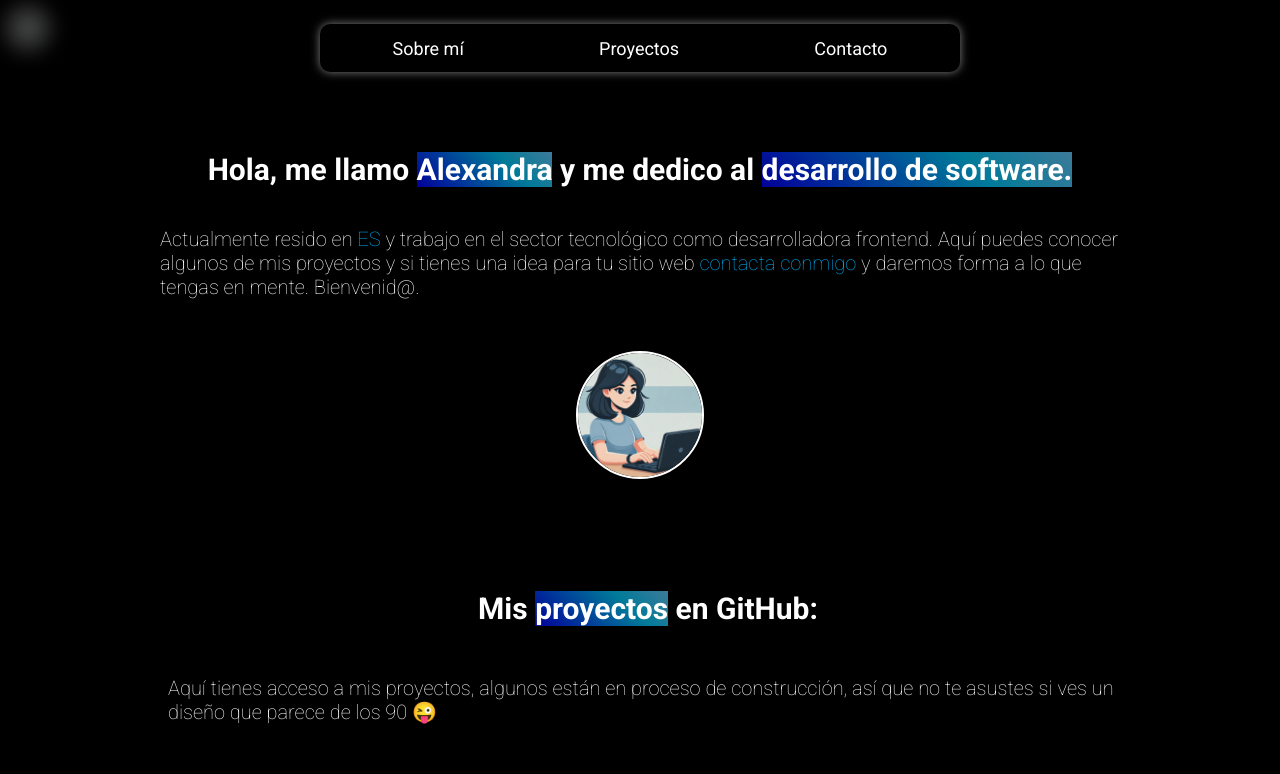
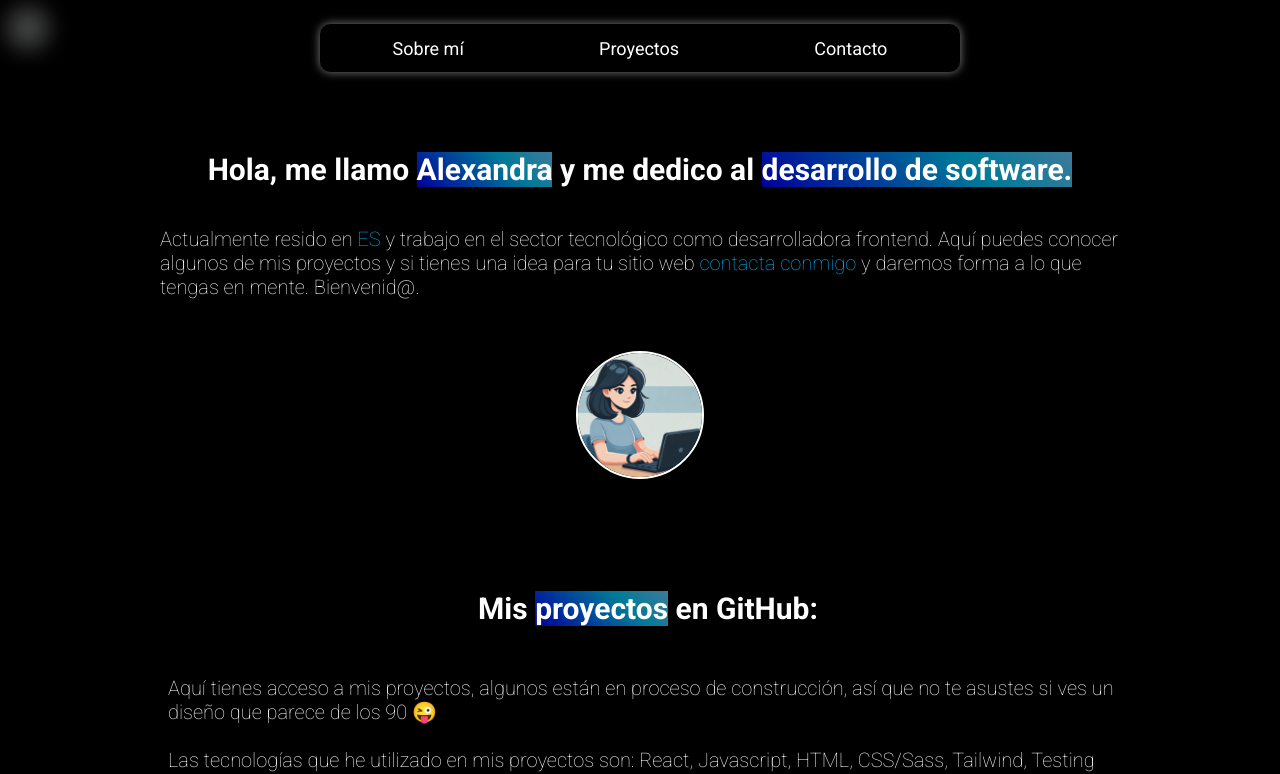
Before and after one commit to alexandracampo/alexandra, a React (Vite) app: page / in a window 1280 px wide. Shown: the top 774 px of the page. Built offline with nearby package versions, Linux system fonts and the light colour scheme.

Commit message:
add new text and new cv

```diff
--- a/src/components/Projects/components/ProjectCards/ProjectCards.jsx
+++ b/src/components/Projects/components/ProjectCards/ProjectCards.jsx
@@ -8,7 +8,7 @@ const projects = [
     { id: 4, title: "Consulta el tiempo", link: "https://alexandracampo.github.io/weatherInfo/", img: "weather.jpg" },
     { id: 5, title: "To do list", link: "https://alexandracampo.github.io/lista-tareas/", img: "todo.jpg" },
     { id: 6, title: "Tus proyectos", link: "https://alexandracampo.github.io/web-de-proyectos/", img: "proyectos.JPG" },
-    { id: 6, title: "Tu tarjeta de visita", link: "https://alexandracampo.github.io/web-tarjetas-de-visita/", img: "tarjetas.JPG" },
+    { id: 7, title: "Tu tarjeta de visita", link: "https://alexandracampo.github.io/web-tarjetas-de-visita/", img: "tarjetas.JPG" },
 ];
 
 const ProjectCards = () => {
@@ -25,8 +25,17 @@ const ProjectCards = () => {
         <>
             <div id="projects" className="header-projects">
                 <h3 className="title-projects"> Mis <span className="color-text">proyectos</span> en GitHub: </h3>
-                <p className="text-projects">Aquí tienes acceso a mis proyectos, algunos están en proceso de construcción, así que no te asustes si ves un diseño que parece de los 90 😜</p>
+                <p className="text-projects">Aquí tienes acceso a mis proyectos, algunos están en proceso de construcción, así que no te asustes si ves un diseño que parece de los 90 😜
+                    <br />
+                    <br />
+                    Las tecnologías que he utilizado en mis proyectos son: React, Javascript, HTML, CSS/Sass, Tailwind, Testing Library, Jest, Typescript. En el lado del backend: MongoDB, Node.js, Express,
+
+                </p>
+
+
             </div>
+
+
 
             <div className="carousel-container"   >
                 <button className="scroll-button left" onClick={() => scrollCarousel(-1)}>
@@ -45,6 +54,7 @@ const ProjectCards = () => {
                             <img src={project.img} alt={project.title} />
                             <h3 className="title-card">{project.title}</h3>
                         </a>
+
                     ))}
                 </div>
 
```
Also changed, not shown: 1 other file (tests, documents, lock files or other folders).
